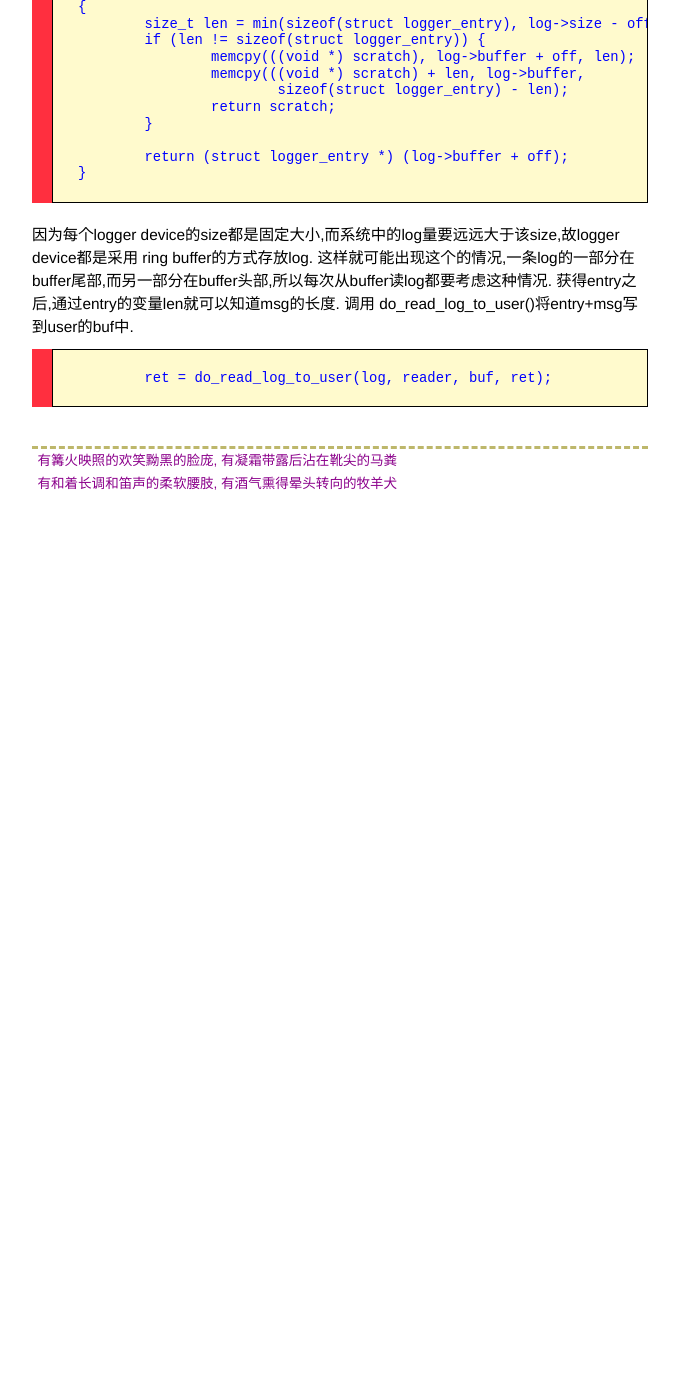
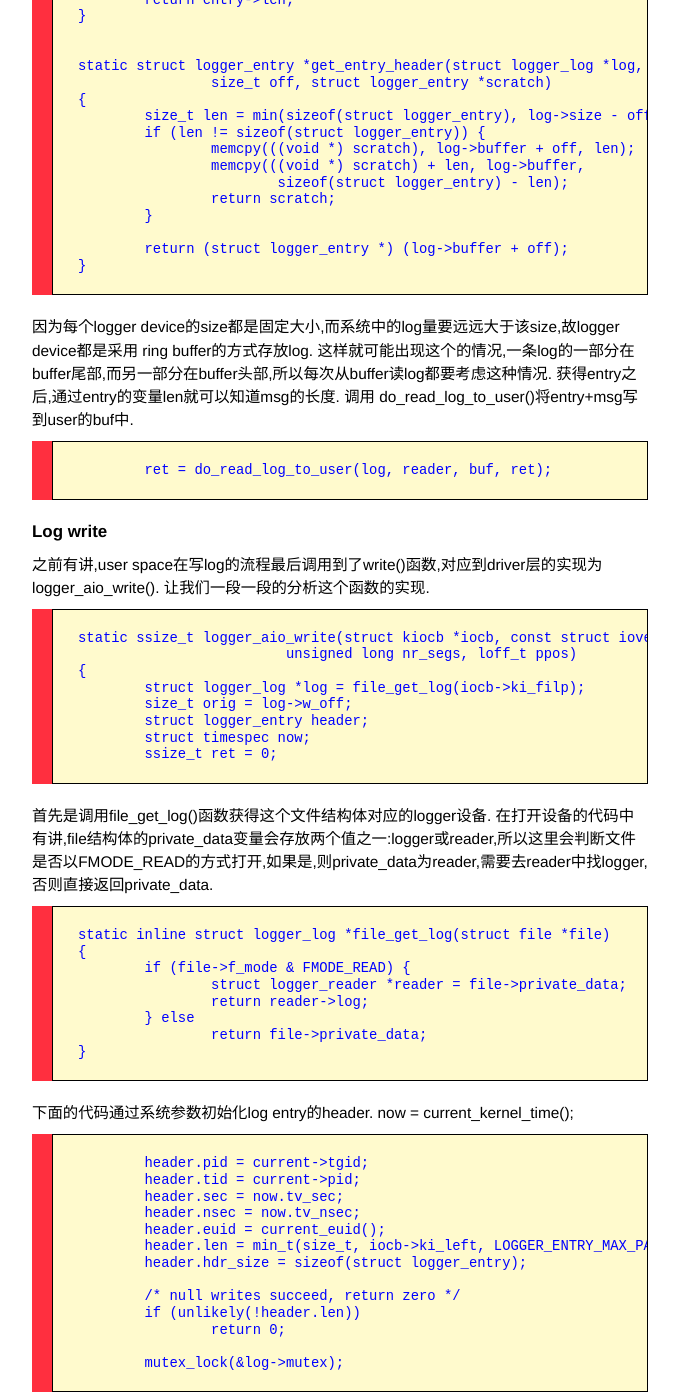
Before and after one commit to byrlx/byrlx.github.io, a Jekyll site: the page built from _posts/2013-07-17-Android-Log-系统-之-Logger.md, in a window 1280 px wide and 1400 px high, scrolled down 4674 px. Shown: the whole window, without its empty margins (300-979 px from the left). Built offline with Jekyll 4.4.1, drawn with Linux system fonts in a browser that asks for light colours; Markdown is read by kramdown in place of the engine named in the settings; before the commit the page ends 5169 px from its top, so only the background shows below that; some of the changed text lies outside the part shown.

Commit message:
modify post

```diff
--- a/_posts/2013-07-17-Android-Log-系统-之-Logger.md
+++ b/_posts/2013-07-17-Android-Log-系统-之-Logger.md
@@ -145,7 +145,7 @@ Android 在 kernel 层提供了四个虚拟的device 设备,用于存放log. 可
 	} else
 		file->private_data = log;
 
-通过传入的inode节点的次设备号从log_list链表中找到对应的logger device的结构体. 接着会判断打开方式,如果打开方式中包含"read"(例如logcat)的话,会分配一个logger_read结构体被赋值给file的private_data变量,否则file的private_data变量直接指向logger.
+通过传入的inode节点的次设备号从log_list链表中找到对应的logger device的结构体. 接着会判断打开方式,如果打开方式中包含"read"(例如logcat)的话,会分配一个logger_read结构体被赋值给file的private_data变量,同时会把reader的读开始位置设为logger buffer的head位置(也就是从头开始读),然后把reader加入到logger的reader链表中.否则file的private_data变量直接指向logger.
 
 #### 读logger
 
@@ -204,7 +204,7 @@ read()函数对应logger_read.
 			goto start;
 		}
 
-r_all部分目前还不太理解,以后再补充.....
+r_all部分目前还不太理解,以后再补充.....(从代码来看,这个变量应该是与reader的权限有关,通过这个变量可以控制该reader是否有权限去读所有的log, 如果为0,表明reader没有该权限,只能读自己进程euid相等的log)
 
 		/*logger_read()*/
 		ret = get_user_hdr_len(reader->r_ver) +
@@ -253,3 +253,151 @@ r_all部分目前还不太理解,以后再补充.....
 因为每个logger device的size都是固定大小,而系统中的log量要远远大于该size,故logger device都是采用 ring buffer的方式存放log. 这样就可能出现这个的情况,一条log的一部分在buffer尾部,而另一部分在buffer头部,所以每次从buffer读log都要考虑这种情况. 获得entry之后,通过entry的变量len就可以知道msg的长度. 调用 do_read_log_to_user()将entry+msg写到user的buf中.
 
 		ret = do_read_log_to_user(log, reader, buf, ret);
+
+#### Log write
+
+之前有讲,user space在写log的流程最后调用到了write()函数,对应到driver层的实现为 logger_aio_write(). 让我们一段一段的分析这个函数的实现.
+
+	static ssize_t logger_aio_write(struct kiocb *iocb, const struct iovec *iov,
+				 unsigned long nr_segs, loff_t ppos)
+	{
+		struct logger_log *log = file_get_log(iocb->ki_filp);
+		size_t orig = log->w_off;
+		struct logger_entry header;
+		struct timespec now;
+		ssize_t ret = 0;
+
+首先是调用file_get_log()函数获得这个文件结构体对应的logger设备. 在打开设备的代码中有讲,file结构体的private_data变量会存放两个值之一:logger或reader,所以这里会判断文件是否以FMODE_READ的方式打开,如果是,则private_data为reader,需要去reader中找logger,否则直接返回private_data.
+
+	static inline struct logger_log *file_get_log(struct file *file)
+	{
+		if (file->f_mode & FMODE_READ) {
+			struct logger_reader *reader = file->private_data;
+			return reader->log;
+		} else
+			return file->private_data;
+	}
+
+下面的代码通过系统参数初始化log entry的header.
+		now = current_kernel_time();
+
+		header.pid = current->tgid;
+		header.tid = current->pid;
+		header.sec = now.tv_sec;
+		header.nsec = now.tv_nsec;
+		header.euid = current_euid();
+		header.len = min_t(size_t, iocb->ki_left, LOGGER_ENTRY_MAX_PAYLOAD);
+		header.hdr_size = sizeof(struct logger_entry);
+
+		/* null writes succeed, return zero */
+		if (unlikely(!header.len))
+			return 0;
+
+		mutex_lock(&log->mutex);
+
+接下来调用fix_up_readers()函数,通过传入本次log的长度对该logger设备的readers进行修正.
+		/*
+		 * Fix up any readers, pulling them forward to the first readable
+		 * entry after (what will be) the new write offset. We do this now
+		 * because if we partially fail, we can end up with clobbered log
+		 * entries that encroach on readable buffer.
+		 */
+		fix_up_readers(log, sizeof(struct logger_entry) + header.len);
+
+	static void fix_up_readers(struct logger_log *log, size_t len)
+	{
+		size_t old = log->w_off;
+		size_t new = logger_offset(log, old + len);
+		struct logger_reader *reader;
+
+		if (is_between(old, new, log->head))
+			log->head = get_next_entry(log, log->head, len);
+
+		list_for_each_entry(reader, &log->readers, list)
+			if (is_between(old, new, reader->r_off))
+				reader->r_off = get_next_entry(log, reader->r_off, len);
+	}
+
+	static size_t get_next_entry(struct logger_log *log, size_t off, size_t len)
+	{
+		size_t count = 0;
+
+		do {
+			size_t nr = sizeof(struct logger_entry) +
+				get_entry_msg_len(log, off);
+			off = logger_offset(log, off + nr);
+			count += nr;
+		} while (count < len);
+
+		return off;
+	}
+为什么要对reader进行修正?前面有讲过,logger buffer的size是固定的,系统采用ring buffer的方式写log,那么就会出现这样的情况,最新的logger会有机会覆盖前面的一条log,那么在这种情况下,对于reader来说,r_off这个参数就是无效的,因为下一条log(或者后面几条log)已经不存在了.
+
+get_next_entry()的实现不难理解,因为新加入的log长度为len,即寻找从r_off+len位置之后的第一条有效log.
+
+接下来就是真正把log的内容写入buffer
+
+		do_write_log(log, &header, sizeof(struct logger_entry));
+
+		while (nr_segs-- > 0) {
+			size_t len;
+			ssize_t nr;
+
+			/* figure out how much of this vector we can keep */
+			len = min_t(size_t, iov->iov_len, header.len - ret);
+
+			/* write out this segment's payload */
+			nr = do_write_log_from_user(log, iov->iov_base, len);
+			if (unlikely(nr < 0)) {
+				log->w_off = orig;
+				mutex_unlock(&log->mutex);
+				return nr;
+			}
+
+			iov++;
+			ret += nr;
+		}
+
+		mutex_unlock(&log->mutex);
+
+		/* wake up any blocked readers */
+		wake_up_interruptible(&log->wq);
+
+		return ret;
+	}
+
+首先会调用do_write_log()把header先写入buffer,这里直接调用memcpy(),header有可能被写到buffer的尾部和首部(ring buffer). 然后就是把user space传入的iovec数组的内容依次写入buffer. 如果写失败,会直接把logger的w_off位置roll back会之前的值.
+
+#### logger_poll
+
+在logcat的实现中曾讲到,logcat在打开logger设备后,会调用select()函数监控该logger设备,如果函数返回,表明有log可读,接下来就会调用read()读log.这里select对应的driver层函数就是logger_poll()
+
+	static unsigned int logger_poll(struct file *file, poll_table *wait)
+	{
+		struct logger_reader *reader;
+		struct logger_log *log;
+		unsigned int ret = POLLOUT | POLLWRNORM;
+
+		if (!(file->f_mode & FMODE_READ))
+			return ret;
+
+		reader = file->private_data;
+		log = reader->log;
+
+		poll_wait(file, &log->wq, wait);
+
+		mutex_lock(&log->mutex);
+		if (!reader->r_all)
+			reader->r_off = get_next_entry_by_uid(log,
+				reader->r_off, current_euid());
+
+		if (log->w_off != reader->r_off)
+			ret |= POLLIN | POLLRDNORM;
+		mutex_unlock(&log->mutex);
+
+		return ret;
+	}
+
+函数首先会判断是否以read的方式打开设备,如果不是,直接返回.(因为select()一般对应读操作,如果不读那么select()就没什么意义了).判断log是否可读的唯一条件就是w_off是否等于r_off.
+
+OK,logger设备暂时就写到这里,以后有新的理解会继续补充.
```
Also changed, not shown: other parts of _posts/2013-07-17-Android-Log-系统-之-Logger.md (+1 -1 lines).
